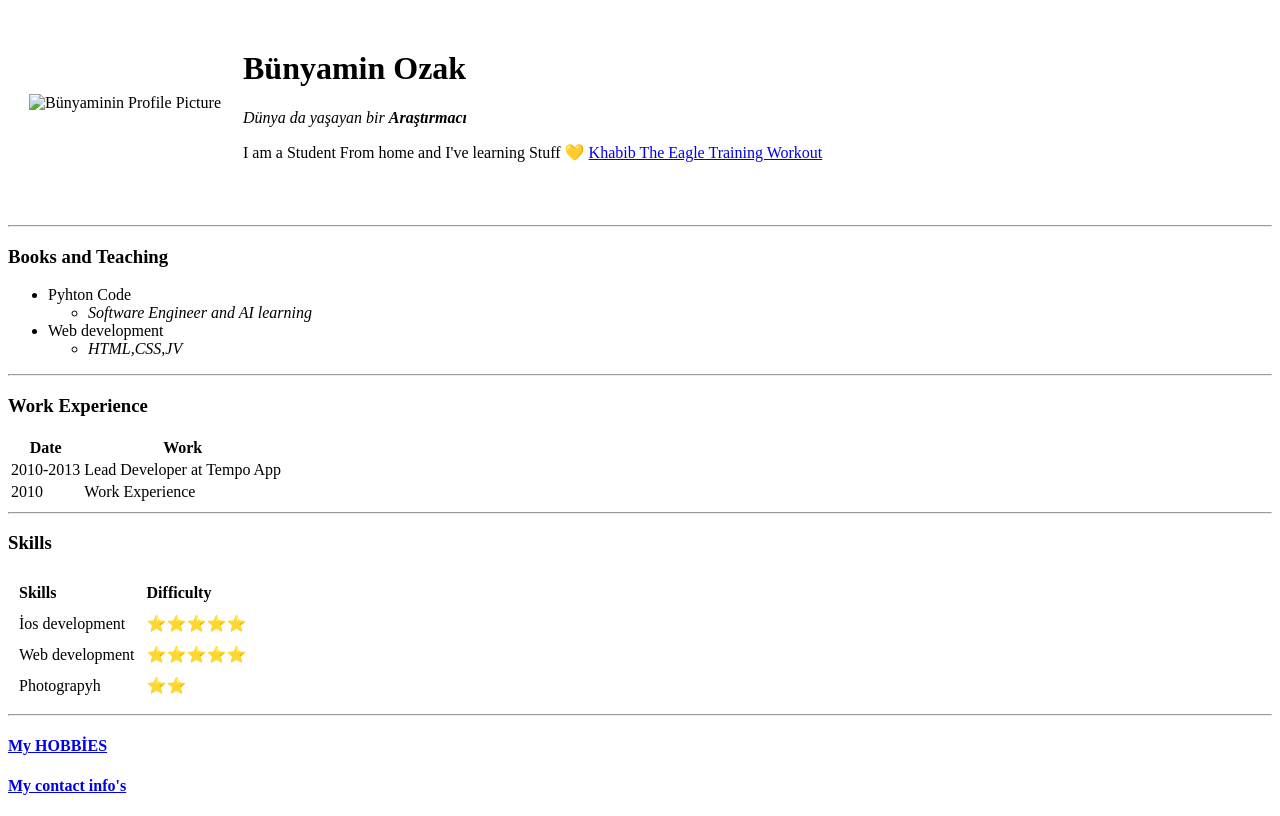
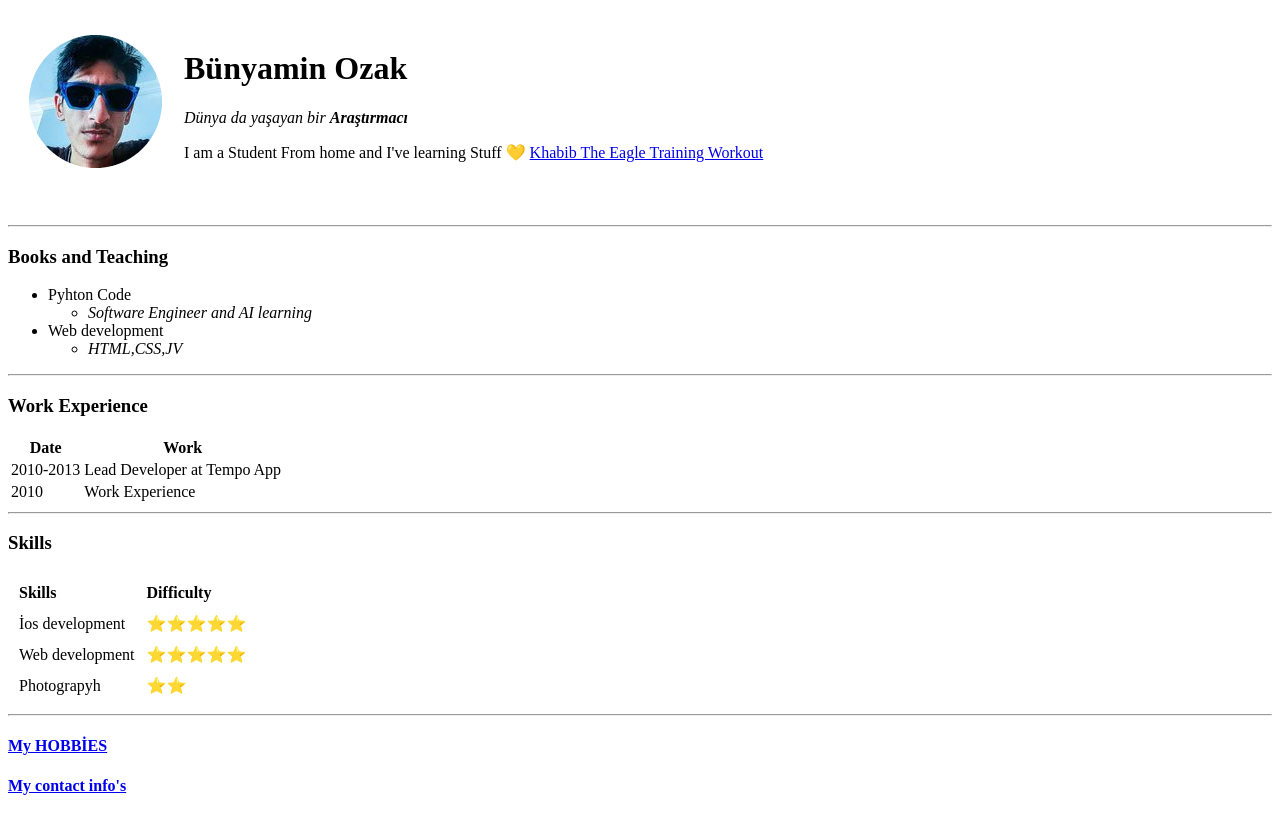
Before and after one commit to buniozak/cv, a plain HTML site: page index.html in a window 1280 px wide. Drawn offline with Linux system fonts and the light colour scheme.

Commit message:
Update index.html

```diff
--- a/index.html
+++ b/index.html
@@ -9,7 +9,7 @@
 <body> <!--<strong>BOLD YAZDIRIR</strong>-->
   <table cellspacing="20">
     <tr> <!--İMAGE İLE BİLGİLERİMİZİ TABLO ŞEKLİNDE YAPIYORUZ-->
-      <td><img src="HTML-Personal site\images\buni.png" alt="Bünyaminin Profile Picture"></td>
+      <td><img src="\images\buni.png" alt="Bünyaminin Profile Picture"></td>
       <td>
         <h1>Bünyamin Ozak</h1>
         <p><em>Dünya da yaşayan bir <strong>Araştırmacı</strong></em></p> <!--<p> paragraf metin </p>-->
```
